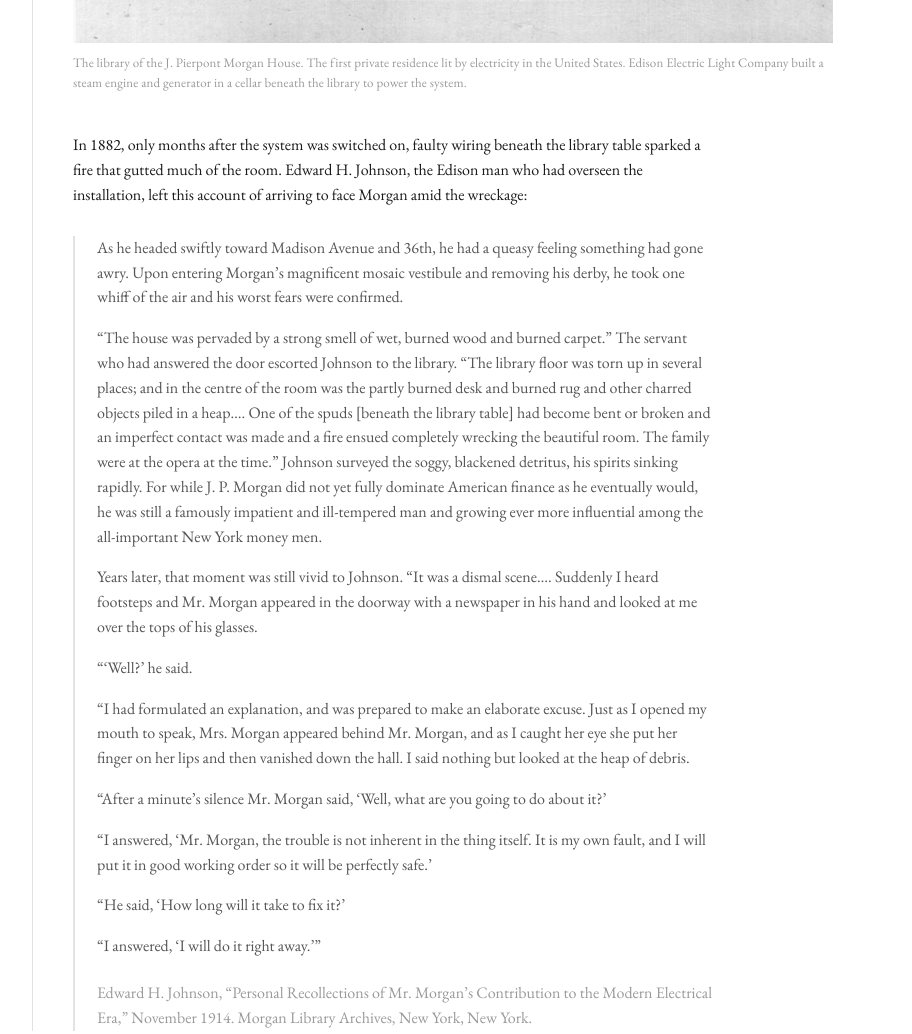
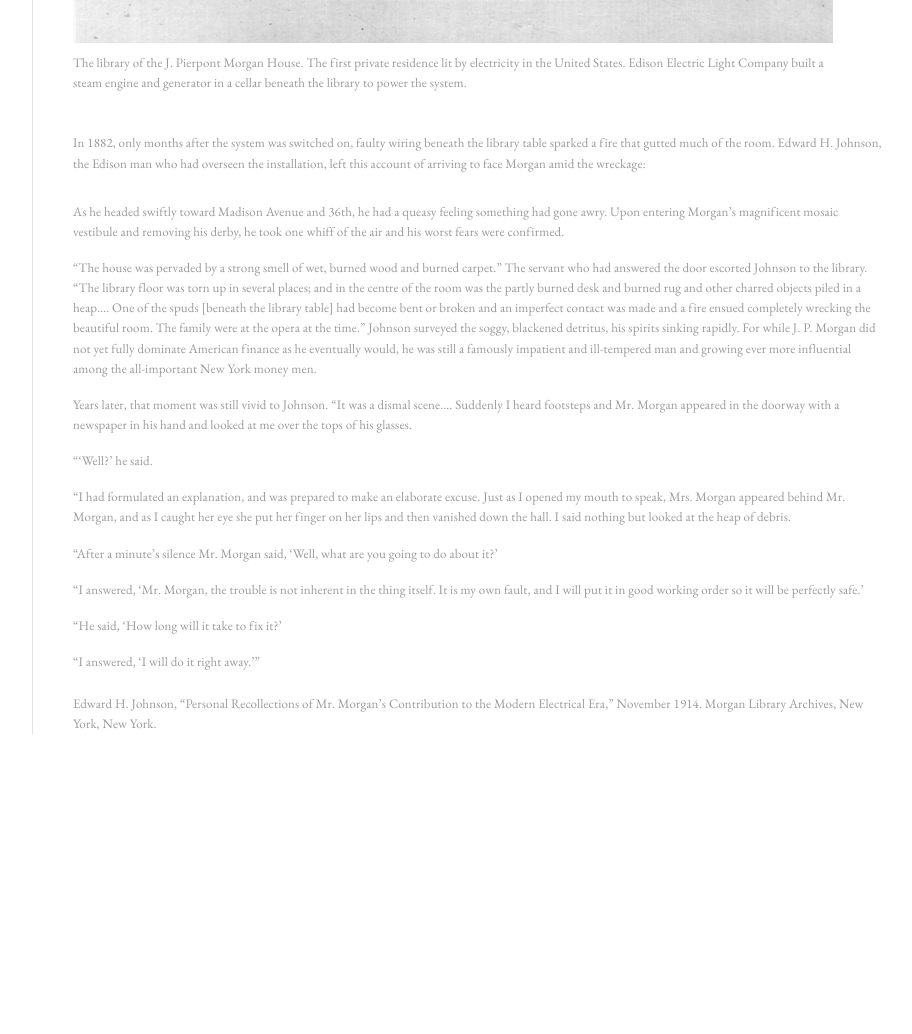
Before and after one commit to akori-test/danielblay.com, a plain HTML site: page index.html in a window 1280 px wide. Shown: the part 600-1634 px from the top of the page, without its empty margins (266-1178 px from the left). After the commit the page ends 1398 px from the top, so only its background shows below. Drawn offline with nearby package versions, Linux system fonts and the light colour scheme.

Commit message:
Match homepage narrative styling to caption exactly
Co-Authored-By: Claude Opus 4.8 <noreply@anthropic.com>

```diff
--- a/styles.css
+++ b/styles.css
@@ -103,16 +103,21 @@ a { color: inherit; }
 }
 
 /* ---------- Homepage story / excerpt ---------- */
+/* Typography matches .hero figcaption exactly (size, color, weight, spacing). */
 .story {
-  max-width: 640px;
   margin-top: 40px;
+}
+
+.story p,
+.excerpt p,
+.excerpt .citation {
+  color: var(--muted);
+  font-size: 13px;
+  letter-spacing: 0.01em;
 }
 
 .excerpt {
   margin: 28px 0 0;
-  padding-left: 22px;
-  border-left: 2px solid var(--line);
-  color: #555;
 }
 
 .excerpt p {
@@ -122,7 +127,6 @@ a { color: inherit; }
 .excerpt .citation {
   display: block;
   margin-top: 22px;
-  color: var(--muted);
 }
 
 /* ---------- Inner pages ---------- */
```
